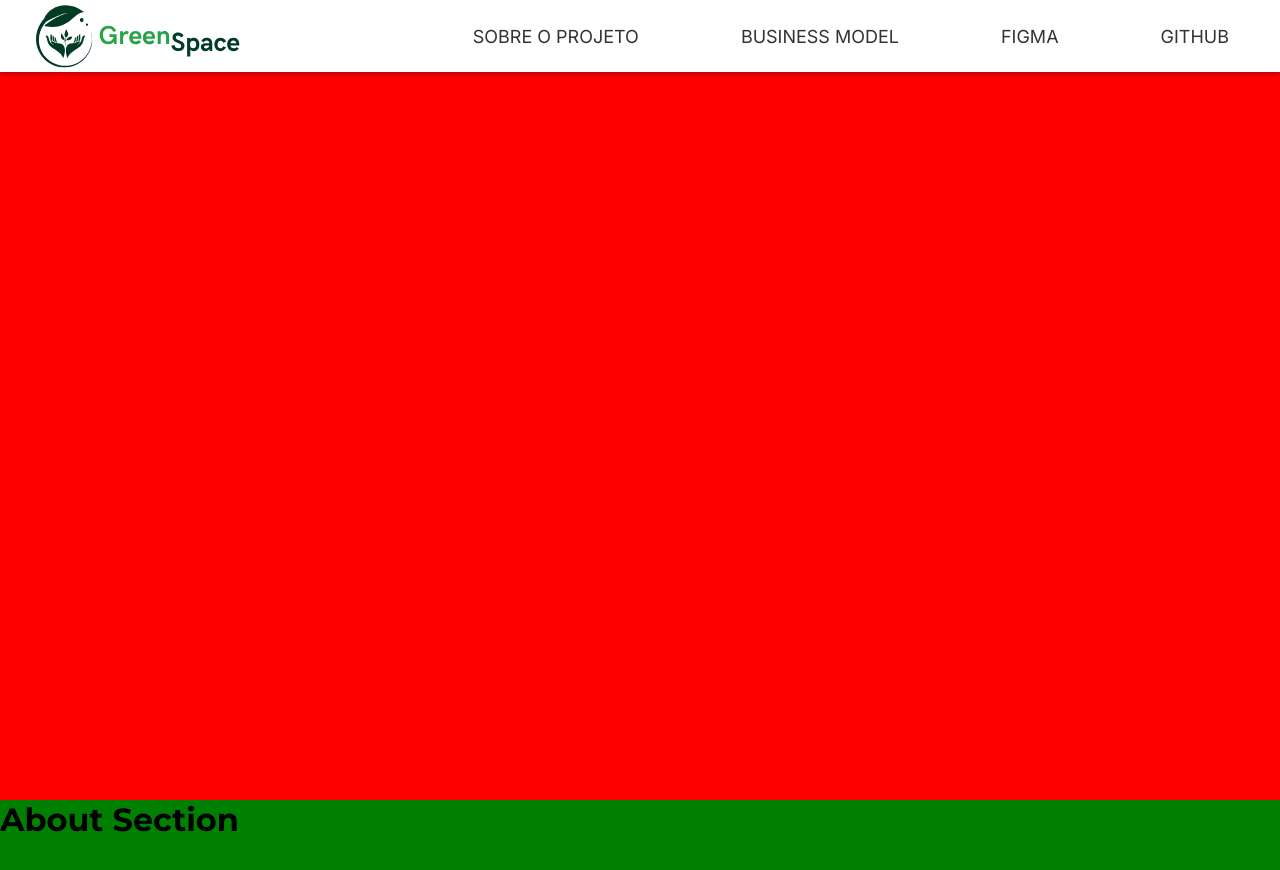
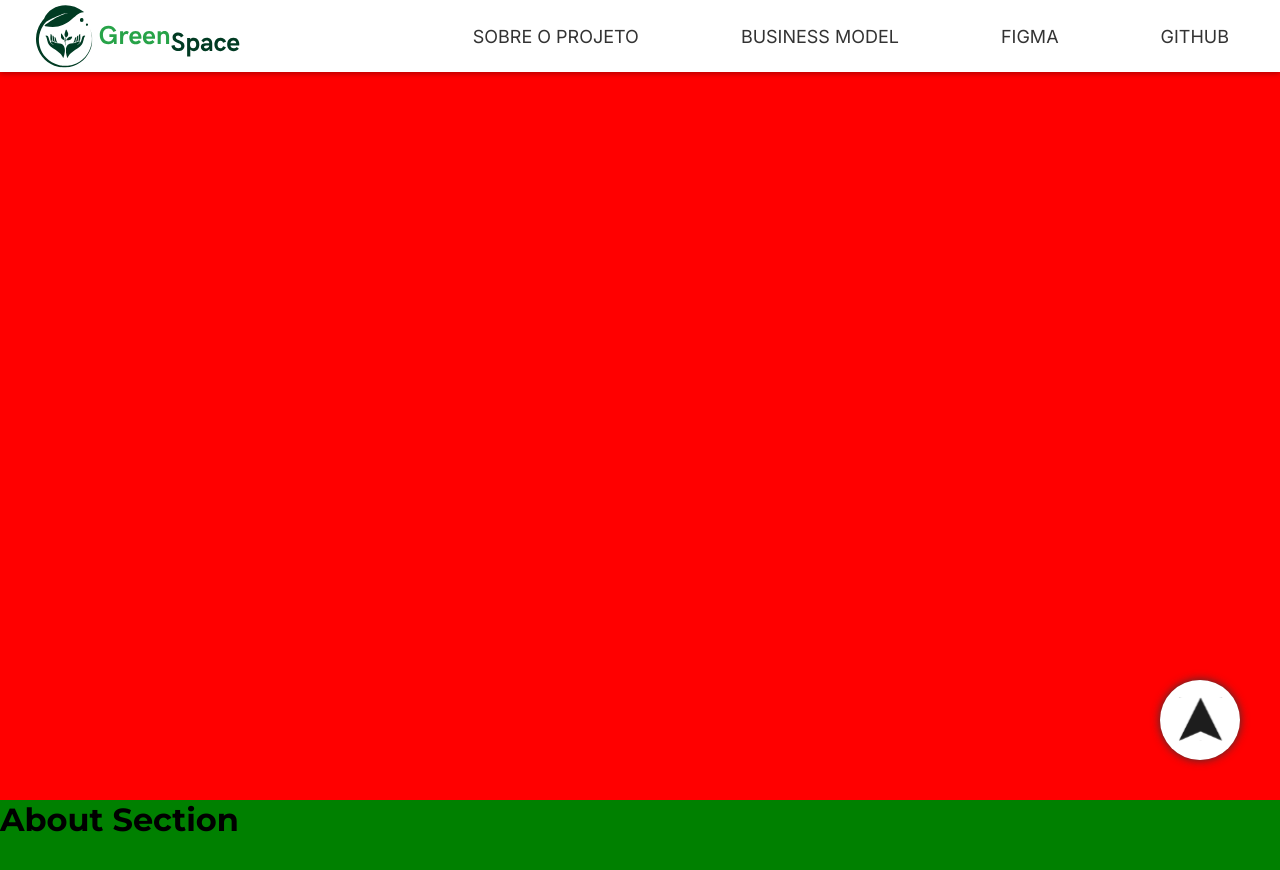
Before and after one commit to meninn/green-space-lp, a React (Vite) app: page / in a window 1280 px wide. Shown: the top 870 px of the page. Built offline with nearby package versions, Linux system fonts and the light colour scheme.

Commit message:
to the top button done

```diff
--- a/src/App.tsx
+++ b/src/App.tsx
@@ -2,7 +2,8 @@ import HomeSection from "./components/HomeSection";
 import AboutSection from "./components/AboutSection";
 import BusinessModelSection from "./components/BusinessModelSection";
 import ContactSection from "./components/ContactSection";
-import Footer from "./components/Footer"
+import TopButton from "./components/TopButton";
+import Footer from "./components/Footer";
 
 import "./styles/global.scss";
 
@@ -13,7 +14,8 @@ const App = () => {
       <AboutSection />
       <BusinessModelSection />
       <ContactSection />
-      <Footer/>
+      <Footer />
+      <TopButton />
     </div>
   );
 };
--- a/src/components/BusinessModelSection/BusinessModelSection.tsx
+++ b/src/components/BusinessModelSection/BusinessModelSection.tsx
@@ -1,4 +1,4 @@
-import "./styles.scss"
+import "./styles.scss";
 
 import BusinessModel from "../../assets/svg/Business_model.svg";
 
--- /dev/null
+++ b/src/components/TopButton/TopButton.tsx
@@ -0,0 +1,26 @@
+import TopArrow from "../../assets/svg/goToTopArrow.svg";
+import "./styles.scss";
+
+const TopButton = () => {
+  const returnToTop = () => {
+    if (document) {
+      window.scroll({
+        top: 0,
+        behavior: "smooth",
+      });
+    }
+  };
+
+  return (
+    <button
+      className="top-btn"
+      onClick={() => {
+        returnToTop();
+      }}
+    >
+      <img className="top-btn__img" src={TopArrow} alt="arrow up"></img>
+    </button>
+  );
+};
+
+export default TopButton;
--- /dev/null
+++ b/src/components/TopButton/index.tsx
@@ -0,0 +1 @@
+export { default } from "./TopButton";
--- /dev/null
+++ b/src/components/TopButton/styles.scss
@@ -0,0 +1,17 @@
+.top-btn {
+  width: 80px;
+  height: 80px;
+  background-color: var(--white);
+  position: fixed;
+  bottom: 40px;
+  right: 40px;
+  border-radius: 100%;
+  border: none;
+  cursor: pointer;
+  box-shadow: 0px 0px 10px #333;
+  transition: 300ms;
+
+  &:hover {
+    background-color: rgb(201, 201, 201);
+  }
+}
```
